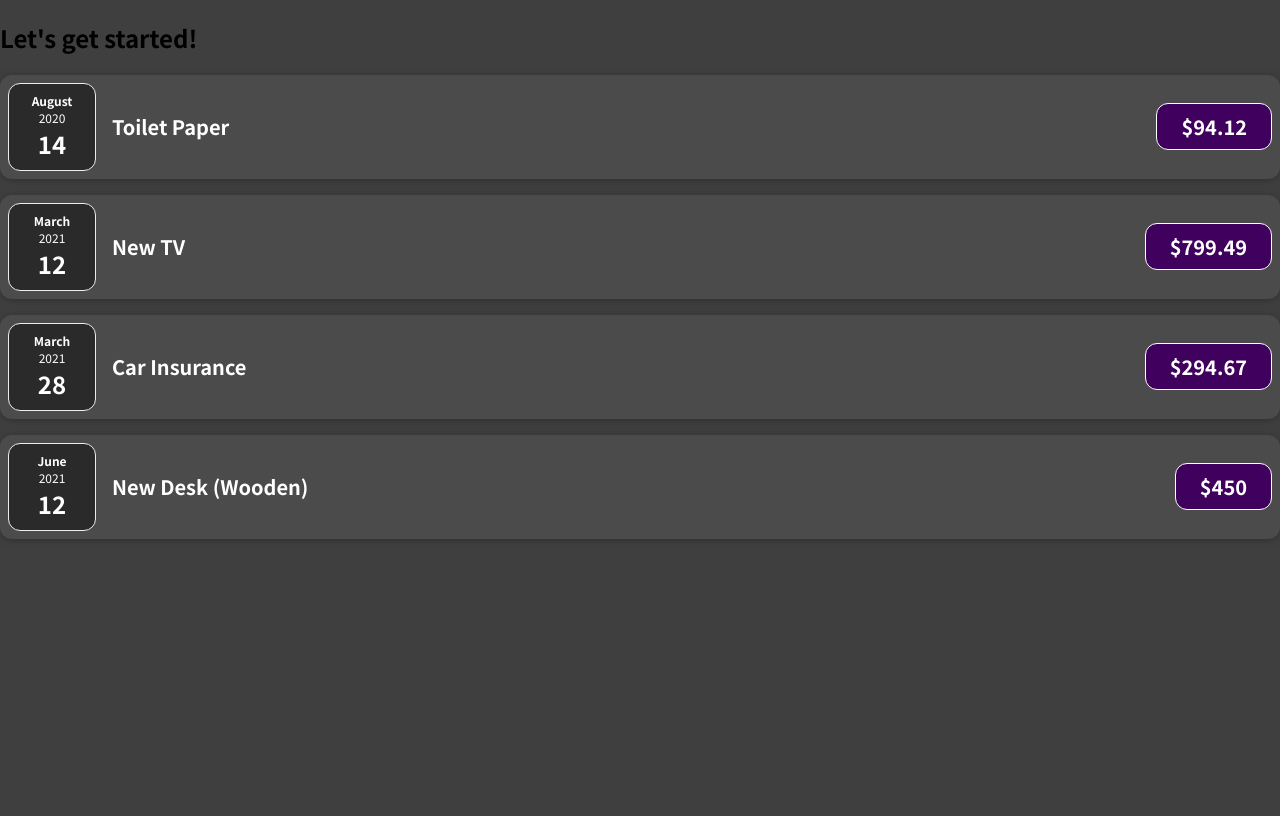
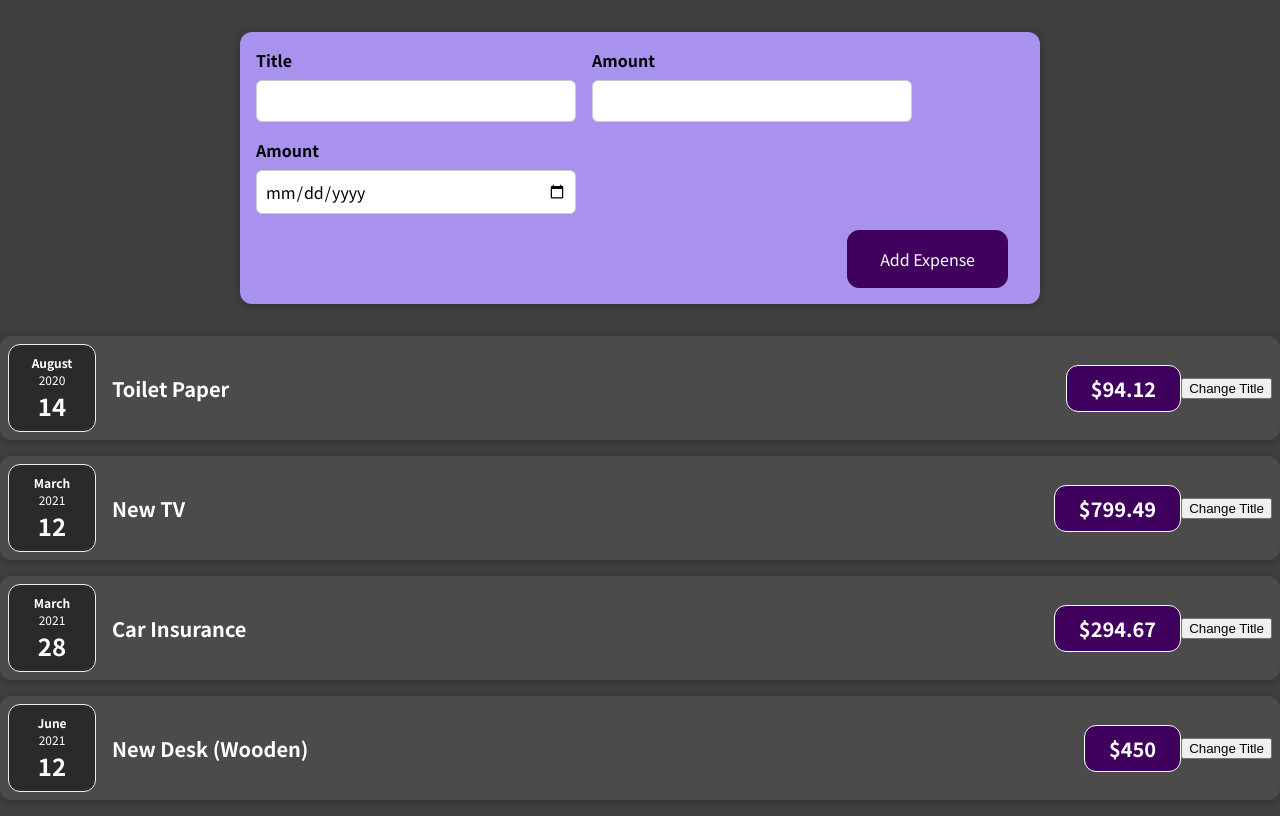
Before and after one commit to AnthonyRSpyker/Budget_react, a React (Create React App) app in the folder 01-starting-setup/: page / in a window 1280 px wide. Built offline with nearby package versions, Linux system fonts and the light colour scheme.

Commit message:
added a form component and box to project so users can enter in expenses date and price.  added all style componets to them as well.

```diff
--- a/01-starting-setup/src/App.js
+++ b/01-starting-setup/src/App.js
@@ -1,7 +1,9 @@
+import React from 'react'
 
+import NewExpense from './components/NewExpenses/NewExpeses.component';
 import Expenses from "./components/Expenses.component/Expenses.component";
 
-function App() {
+const App = () => {
   const expenses = [
     {
       id: "e1",
@@ -26,7 +28,7 @@ function App() {
 
   return (
     <div>
-      <h2>Let's get started!</h2>
+      <NewExpense />
       <Expenses items={expenses} />
     </div>
   );
--- a/01-starting-setup/src/components/Card.component/Card.component.js
+++ b/01-starting-setup/src/components/Card.component/Card.component.js
@@ -1,6 +1,6 @@
 import "./Card.style.css"
 
-function Card(props) {
+const Card = (props) => {
     const classes = 'card ' + props.className
     return (
         <div className={classes}>{props.children}</div>
--- a/01-starting-setup/src/components/ExpenseDate.component/ExpenseDate.component.js
+++ b/01-starting-setup/src/components/ExpenseDate.component/ExpenseDate.component.js
@@ -1,6 +1,6 @@
 import "./ExpenseDate.style.css"
 
-function ExpenseDate(props) {
+const ExpenseDate = (props) => {
 
     const month = props.date.toLocaleString('en-US', { month: 'long'});
     const day = props.date.toLocaleString('en-US', { day: '2-digit'});
--- a/01-starting-setup/src/components/ExpenseItmes.component/ExpenseItem.component.js
+++ b/01-starting-setup/src/components/ExpenseItmes.component/ExpenseItem.component.js
@@ -1,9 +1,18 @@
+import React, { useState } from 'react';
+
 import Card from "../Card.component/Card.component"
 import ExpenseDate from "../ExpenseDate.component/ExpenseDate.component"
 import './ExpenseItem.style.css'
 
-function ExpenseItem (props) {
+const ExpenseItem = (props) => {
 
+    const [title, setTitle] = useState(props.title);
+
+    const clickHandler = () => {
+
+        setTitle( "updated" );
+        console.log(title)
+    }
 
 
     return (
@@ -11,10 +20,10 @@ function ExpenseItem (props) {
 
             <ExpenseDate date={props.date}/>
             <div className="expense-item__description">
-                <h2>{props.title}</h2>
+                <h2>{title}</h2>
                 <div className="expense-item__price">${props.amount}</div>
             </div>
-
+            <button onClick={clickHandler}>Change Title</button>
         </Card>
 
     )
--- a/01-starting-setup/src/components/Expenses.component/Expenses.component.js
+++ b/01-starting-setup/src/components/Expenses.component/Expenses.component.js
@@ -1,6 +1,6 @@
 import ExpenseItem from "../ExpenseItmes.component/ExpenseItem.component";
 
-function Expenses(props) {
+const Expenses = (props) => {
 
 return (
 
--- /dev/null
+++ b/01-starting-setup/src/components/NewExpenses/NewExpense.style.css
@@ -0,0 +1,38 @@
+.new-expense {
+    background-color: #a892ee;
+    padding: 1rem;
+    margin: 2rem auto;
+    width: 50rem;
+    max-width: 95%;
+    border-radius: 12px;
+    text-align: center;
+    box-shadow: 0 1px 8px rgba(0, 0, 0, 0.25);
+  }
+
+  .new-expense button {
+    font: inherit;
+    cursor: pointer;
+    padding: 1rem 2rem;
+    border: 1px solid #40005d;
+    background-color: #40005d;
+    color: white;
+    border-radius: 12px;
+    margin-right: 1rem;
+  }
+
+  .new-expense button:hover,
+  .new-expense button:active {
+    background-color: #510674;
+    border-color: #510674;
+  }
+
+  .new-expense button.alternative {
+    color: #220131;
+    border-color: transparent;
+    background-color: transparent;
+  }
+
+  .new-expense button.alternative:hover,
+  .new-expense button.alternative:active {
+    background-color: #ddb3f8;
+  }
--- /dev/null
+++ b/01-starting-setup/src/components/NewExpenses/NewExpenseForm.component.js
@@ -0,0 +1,30 @@
+import React from "react"
+
+import './NewExpenseForm.style.css'
+
+const NewExpenseForm = () => {
+    return (
+            <form>
+                <div className='new-expense__controls'>
+                    <div className='new-expense__control'>
+                        <label>Title</label>
+                        <input type='text' />
+                    </div>
+                    <div className='new-expense__control'>
+                        <label>Amount</label>
+                        <input type='number' min='0.01' step='0.01' />
+                    </div>
+                    <div className='new-expense__control'>
+                        <label>Amount</label>
+                        <input type='date' min='2019-01-01' step='2022-12-31' />
+                    </div>
+                </div>
+                <div className="new-expense__actions">
+                    <button type='submit'>Add Expense</button>
+                </div>
+            </form>
+
+    )
+}
+
+export default NewExpenseForm
--- /dev/null
+++ b/01-starting-setup/src/components/NewExpenses/NewExpenseForm.style.css
@@ -0,0 +1,26 @@
+.new-expense__controls {
+    display: flex;
+    flex-wrap: wrap;
+    gap: 1rem;
+    margin-bottom: 1rem;
+    text-align: left;
+  }
+
+  .new-expense__control label {
+    font-weight: bold;
+    margin-bottom: 0.5rem;
+    display: block;
+  }
+
+  .new-expense__control input {
+    font: inherit;
+    padding: 0.5rem;
+    border-radius: 6px;
+    border: 1px solid #ccc;
+    width: 20rem;
+    max-width: 100%;
+  }
+
+  .new-expense__actions {
+    text-align: right;
+  }
--- /dev/null
+++ b/01-starting-setup/src/components/NewExpenses/NewExpeses.component.js
@@ -0,0 +1,16 @@
+import React from 'react'
+
+import NewExpenseForm from './NewExpenseForm.component'
+import './NewExpense.style.css'
+
+
+
+const NewExpense = () => {
+    return (
+        <div className='new-expense'>
+            <NewExpenseForm />
+        </div>
+    )
+}
+
+export default NewExpense
```
Also changed, not shown: 1 other file (tests, documents, lock files or other folders).
